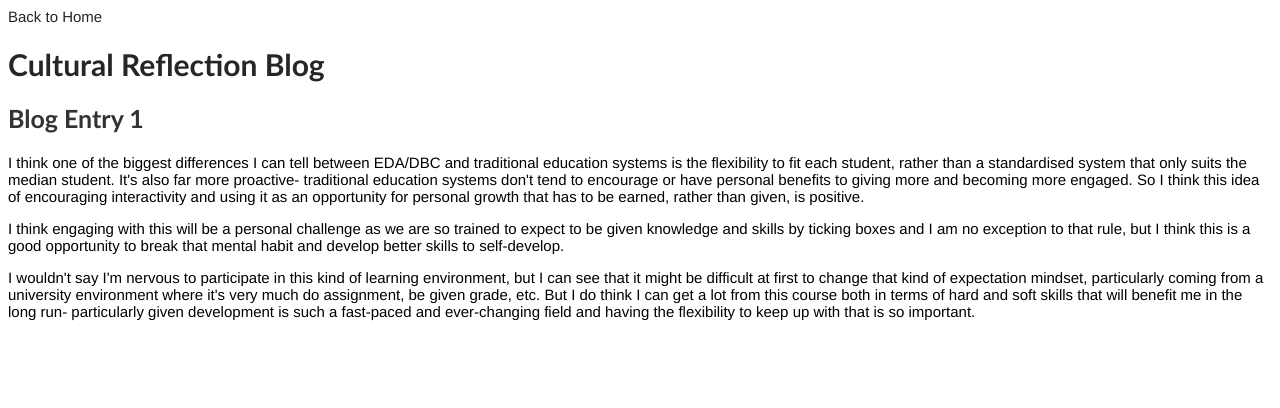
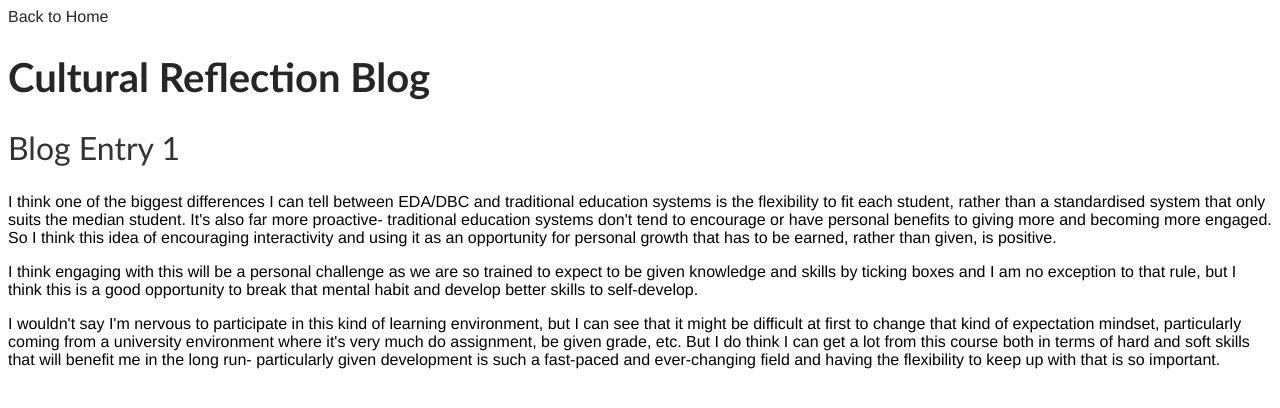
Before and after one commit to isabella-grigg-eyley/isabella-grigg-eyley.github.io, a plain HTML site: page blog/c1-reflection-blog.html in a window 1280 px wide. Drawn offline with Linux system fonts and the light colour scheme; files that its build step writes are made by us from their sources.

Commit message:
adjusting font weight

```diff
--- a/styles/main.css
+++ b/styles/main.css
@@ -1,45 +1,41 @@
 h1 {
     font-family: "Gill Sans", sans-serif;
-    font-size: 30px;
+    font-size: 2.5em;
     color:  #262626;
 }
 
 h2 {
     font-family: "Gill Sans", sans-serif;
-    font-size: 25px;
+    font-weight: lighter;
+    font-size: 2em;
     color:  #333333;
 }
 
 p {
     font-family: "Helvetica Neue", sans-serif;
-    font-size: 15px;
     color: #000000;
 }
 
 a:link {
     font-family: "Helvetica Neue", sans-serif;
-    font-size: 15px;
     color: #262626;
     text-decoration: none;
 }
 
 a:visited {
     font-family: "Helvetica Neue", sans-serif;
-    font-size: 15px;
     color: #333333;
     text-decoration: none;
 }
 
 a:hover {
     font-family: "Helvetica Neue", sans-serif;
-    font-size: 15px;
     color: #00004d;
     text-decoration: none;
 }
 
 a:active {
     font-family: "Helvetica Neue", sans-serif;
-    font-size: 15px;
     color: #262626;
     text-decoration: none;
 }
```
